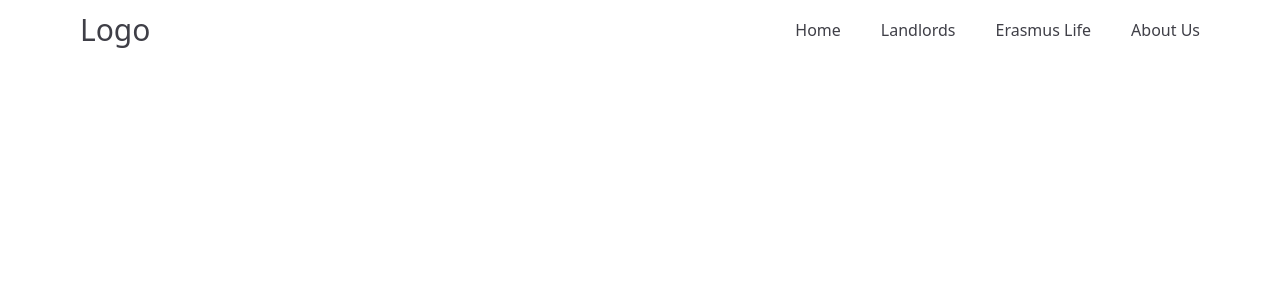
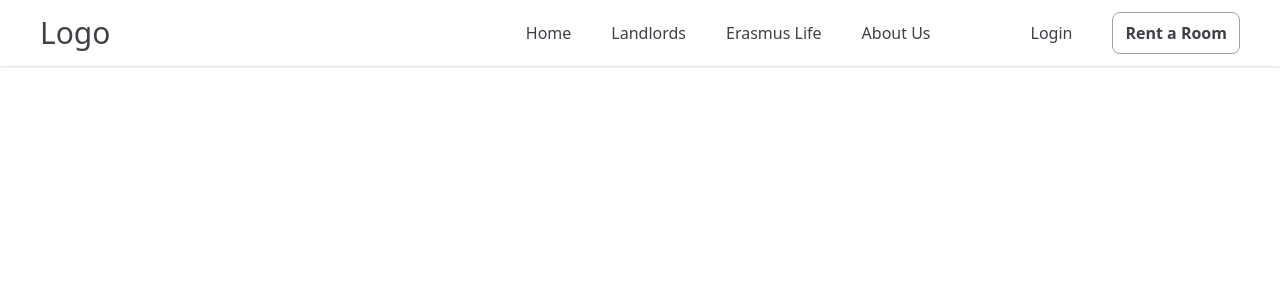
Before and after one commit to DsDigitalz/Booking-Website, a React (Vite) app: page / in a window 1280 px wide. Shown: the top 300 px of the page. Built offline with nearby package versions, Linux system fonts and the light colour scheme.

Commit message:
added a shadow at Header.jsx

```diff
--- a/src/Component/Header.jsx
+++ b/src/Component/Header.jsx
@@ -2,7 +2,7 @@ import React from "react";
 
 export default function Header() {
   return (
-    <header className="px-5 py-3 flex  justify-between items-center md:flex md:justify-between md:items-center lg:px-20 lg:py-3">
+    <header className="shadow px-5 py-3 flex  justify-between items-center md:flex md:justify-between md:items-center lg:px-10 lg:py-3">
       {/* Logo */}
       <div className="flex justify-between items-center w-full lg:w-fit">
         <div className="text-3xl text-zinc-700">Logo</div>
@@ -16,8 +16,8 @@ export default function Header() {
         </button>
       </div>
       <nav>
-        <div className="p-7 bg-white shadow-2xl absolute top-12 right-5 flex flex-col gap-5 items-center lg:gap-15 lg:text-zinc-700 lg:static lg:bg-transparent lg:shadow-none lg:p-0 lg:w-auto  lg:items-center">
-          <ul className="lg:flex  lg:gap-10 ">
+        <div className="p-10 bg-white shadow-2xl absolute top-12 right-5 flex flex-col gap-7 lg:gap-25 xl:gap-25  items-center lg:flex lg:justify-between lg:text-zinc-700 lg:static lg:bg-transparent lg:shadow-none lg:p-0 lg:w-auto  lg:items-center lg:flex-row">
+          <ul className="flex  flex-col gap-10 lg:flex-row  lg:gap-10  ">
             <li className="cursor-pointer hover:text-black hover:scale-105 transition-all duration-300">
               Home
             </li>
@@ -31,14 +31,14 @@ export default function Header() {
               About Us
             </li>
           </ul>
-          {/* <div className="flex flex-col gap-5 lg:text-zinc-700 lg:flex lg:gap-10 ">
-            <div className="cursor-pointer hover:scale-105 hover:text-black scale:text-[18px] transition-all duration-300">
+          <div className=" lg:text-zinc-700 lg:flex lg:gap-10 lg:items-center">
+            <div className=" ml-4 cursor-pointer hover:scale-105 hover:text-black scale:text-[18px] transition-all duration-300 lg:ml-0">
               Login
             </div>
-            <button className="rounded-lg border border-zinc-400 px-3 py-2 text-[16px] font-semibold hover:bg-zinc-700 hover:text-white transition-all duration-500">
+            <button className="mt-5  rounded-lg border border-zinc-400 px-3 py-2 text-[16px] font-semibold hover:bg-zinc-700 hover:text-white transition-all duration-500 lg:mt-0">
               Rent a Room
             </button>
-          </div> */}
+          </div>
         </div>
       </nav>
     </header>
```
